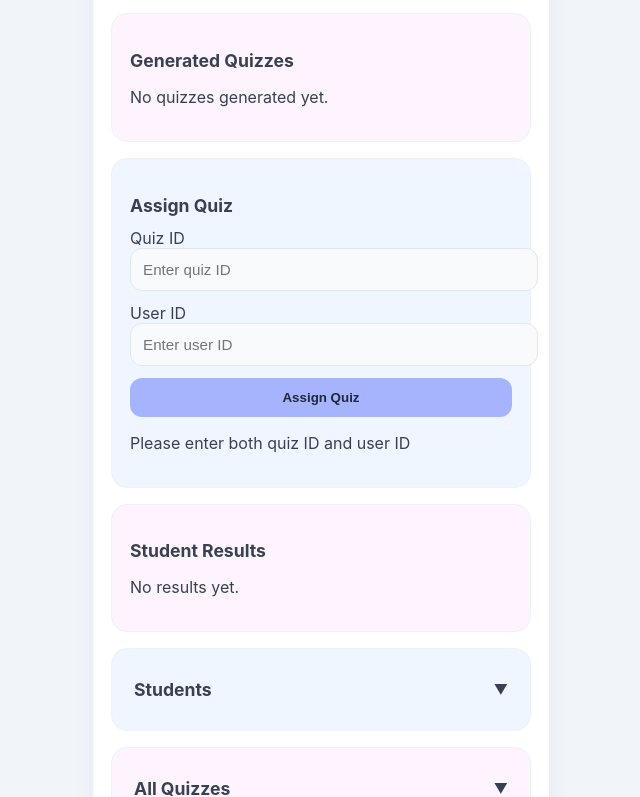
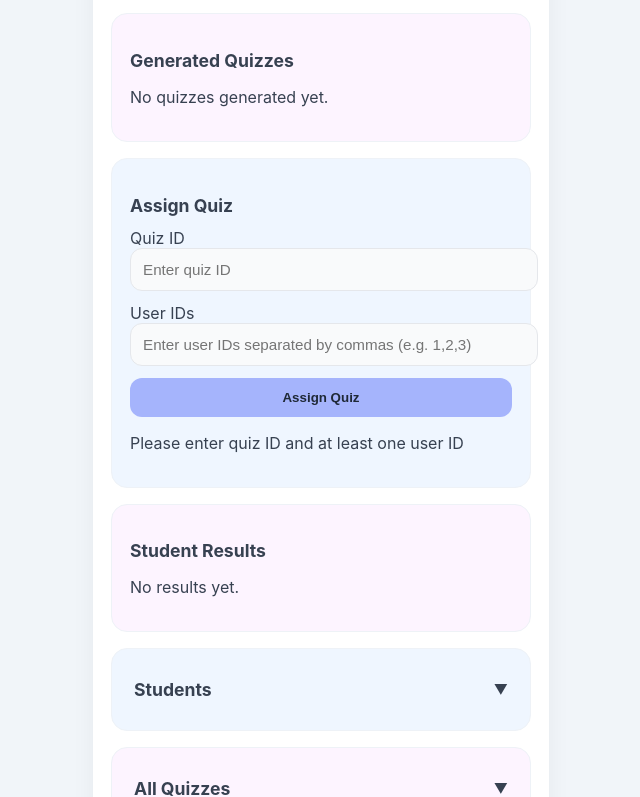
Before and after one commit to Adnan-Abdulle/Ai-Quiz-Generator, a website: page AI-QUIZ-GENERATOR/auth-service/clinet/admin.html in a window 1280 px wide. Both pictures are taken after a click on the button "Assign Quiz". Shown: the part 635-1432 px from the top of the page, without its empty margins (319-959 px from the left). Drawn offline with Linux system fonts and the light colour scheme.

Commit message:
Add multiple student quiz assignment feature

```diff
--- a/AI-QUIZ-GENERATOR/auth-service/clinet/admin.html
+++ b/AI-QUIZ-GENERATOR/auth-service/clinet/admin.html
@@ -49,8 +49,12 @@
       <label for="assignQuizId">Quiz ID</label>
       <input type="number" id="assignQuizId" placeholder="Enter quiz ID" />
 
-      <label for="assignUserId">User ID</label>
-      <input type="number" id="assignUserId" placeholder="Enter user ID" />
+<label for="assignUserIds">User IDs</label>
+<input
+  type="text"
+  id="assignUserIds"
+  placeholder="Enter user IDs separated by commas (e.g. 1,2,3)"
+/>
 
       <button id="assignQuizBtn">Assign Quiz</button>
       <p id="assignMsg"></p>
--- a/AI-QUIZ-GENERATOR/auth-service/clinet/app.js
+++ b/AI-QUIZ-GENERATOR/auth-service/clinet/app.js
@@ -296,12 +296,18 @@ quizList.appendChild(container);
 
 
 async function assignQuiz() {
-  const userId = document.getElementById("assignUserId").value;
+  const userIdsInput = document.getElementById("assignUserIds").value;
   const quizId = document.getElementById("assignQuizId").value;
   const assignMsg = document.getElementById("assignMsg");
 
-  if (!userId || !quizId) {
-    assignMsg.textContent = "Please enter both quiz ID and user ID";
+  const studentIds = userIdsInput
+    .split(",")
+    .map(id => id.trim())
+    .filter(id => id !== "")
+    .map(id => Number(id));
+
+  if (!quizId || studentIds.length === 0) {
+    assignMsg.textContent = "Please enter quiz ID and at least one user ID";
     return;
   }
 
@@ -313,8 +319,8 @@ async function assignQuiz() {
         Authorization: `Bearer ${localStorage.getItem("token")}`
       },
       body: JSON.stringify({
-        user_id: userId,
-        quiz_id: quizId
+        quizId: Number(quizId),
+        studentIds: studentIds
       })
     });
 
@@ -327,6 +333,7 @@ async function assignQuiz() {
     assignMsg.textContent = "Failed to assign quiz";
   }
 }
+
 
 async function loadQuizzes() {
   const quizList = document.getElementById("availableQuizzes");
```
Also changed, not shown: AI-QUIZ-GENERATOR/auth-service/routes/authRoutes.js (+10 -8 lines).
